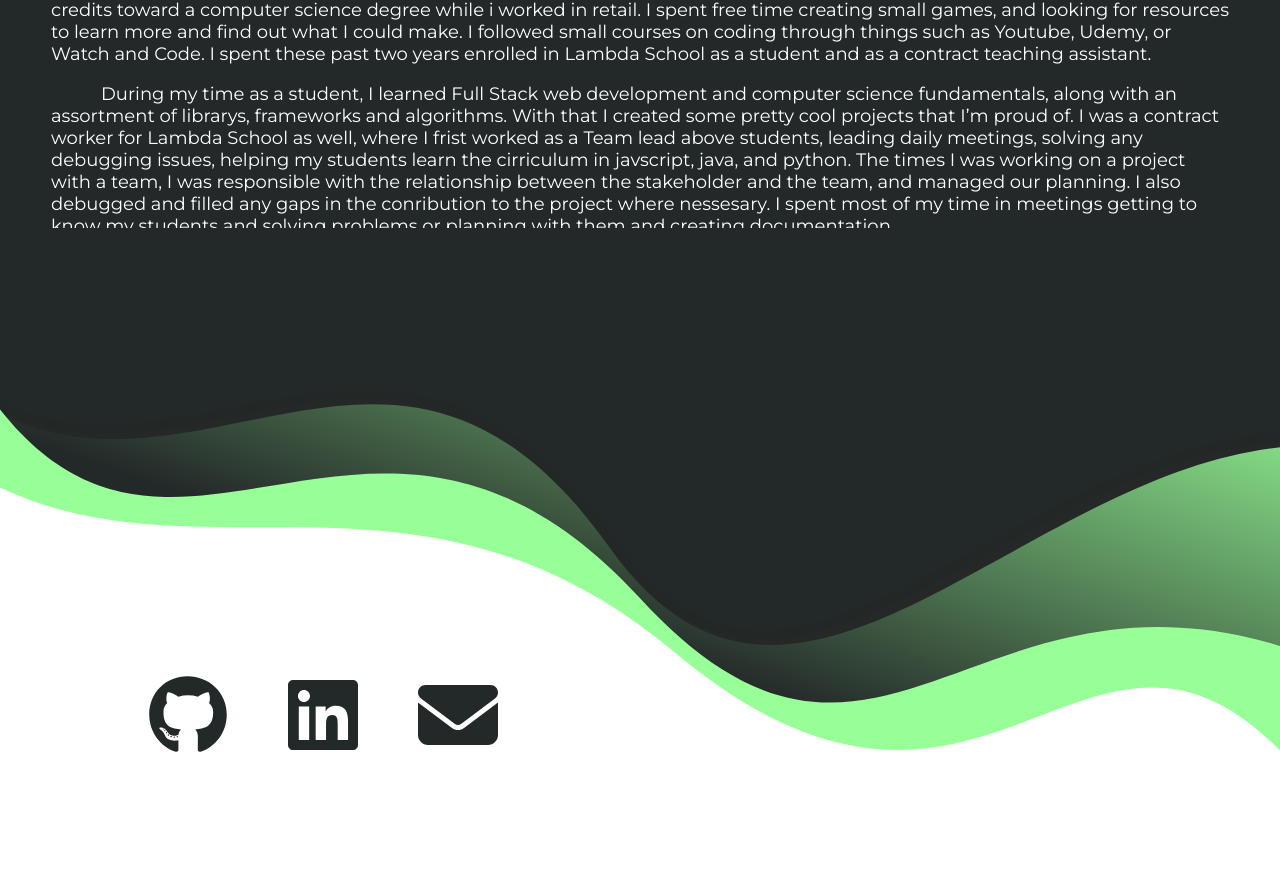
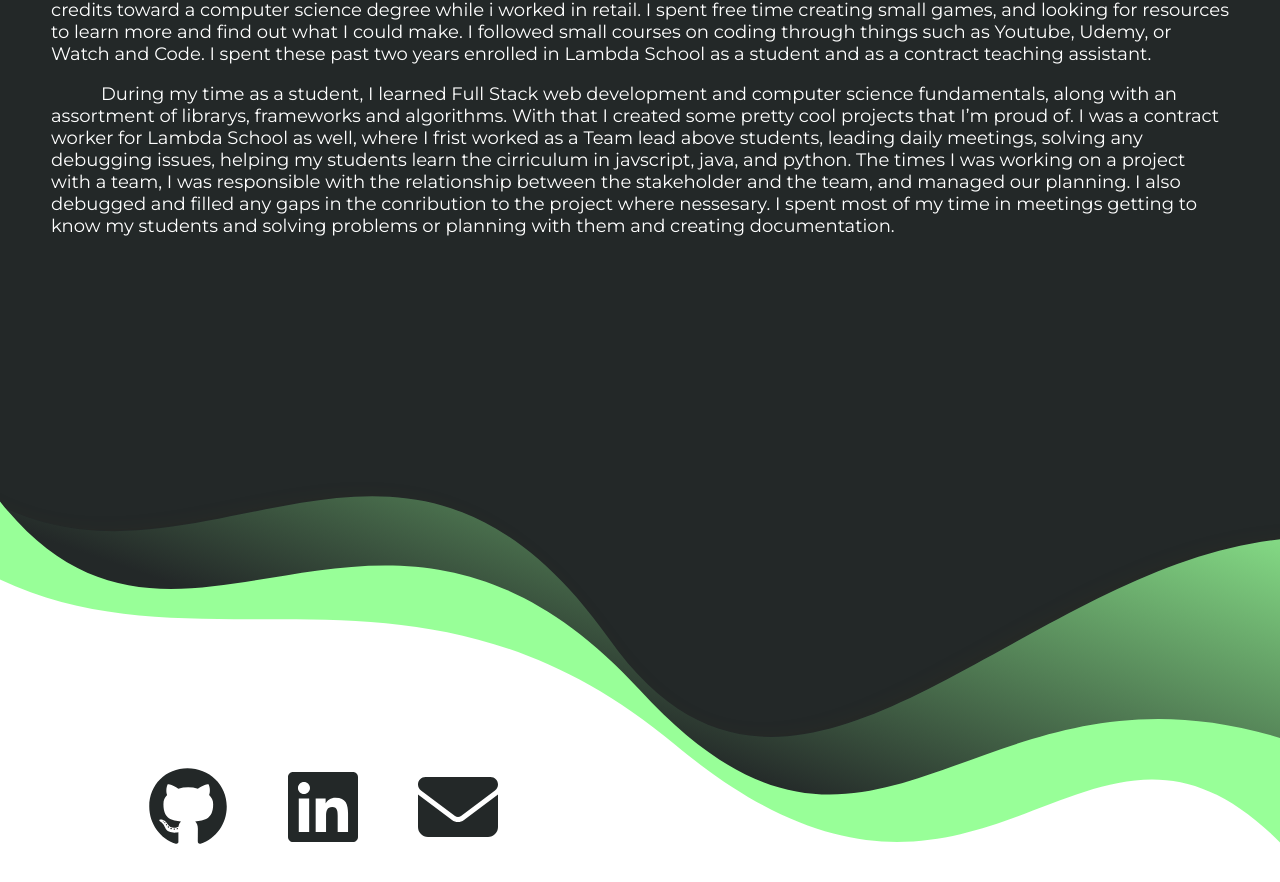
Before and after one commit to NickStrick/Portflio, a React (Create React App) app in the folder portfolio2/: page / in a window 1280 px wide. Shown: the part 1414-2296 px from the top of the page. Built offline with nearby package versions, Linux system fonts and the light colour scheme.

Commit message:
Fix animations2

```diff
--- a/portfolio2/src/components/footer/Footer.js
+++ b/portfolio2/src/components/footer/Footer.js
@@ -39,7 +39,7 @@ const Footer = (props) => {
     let styleobj = {paddingTop:'0px'}
     console.log(window.location.pathname)
     if(window.location.pathname == '/'){
-        styleobj = {paddingTop:'100px'}
+        styleobj = {paddingTop:'12rem'}
     }
     return (
 
```
